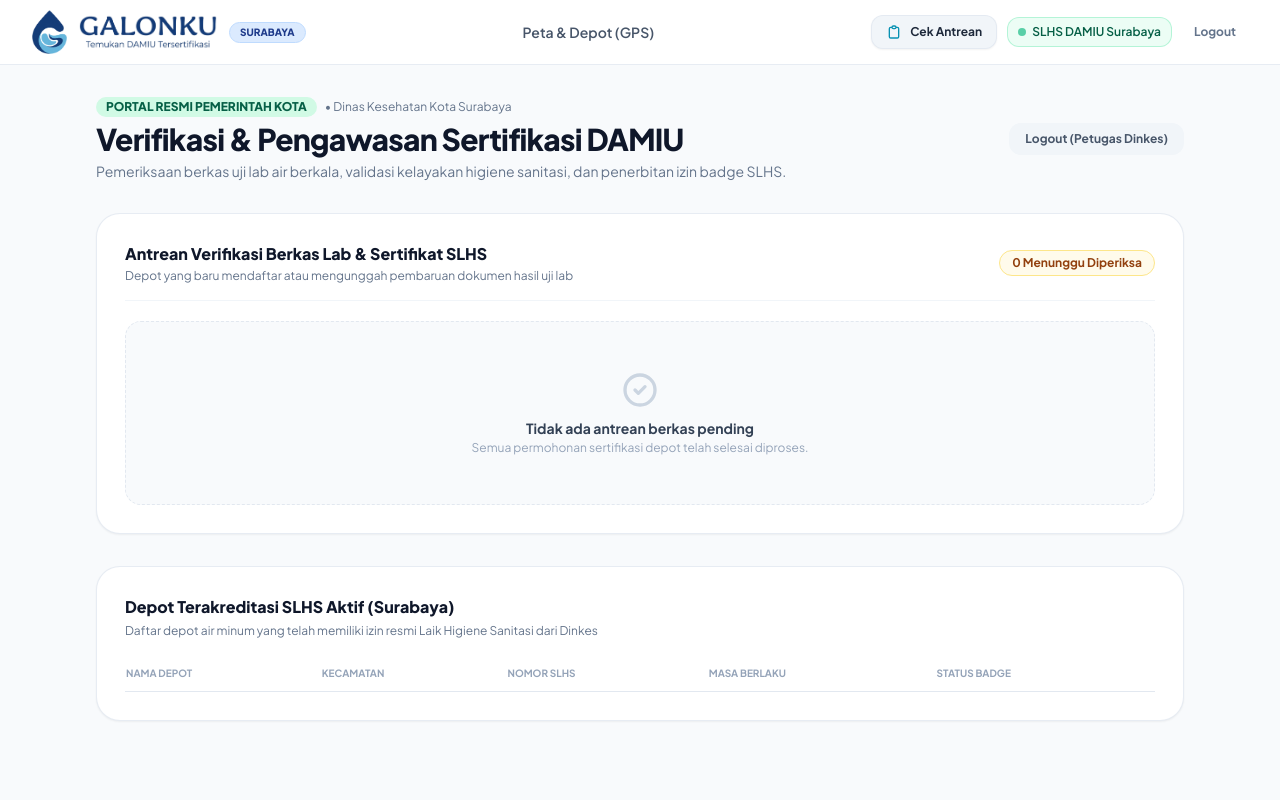
After one commit to Boozy7/PPL-Galonku, a Laravel app: page /dinkes in a window 1280 px wide. The commit adds this page. Run offline with Laravel 12, Linux system fonts and the light colour scheme; a user stored in the database is signed in; tables that the repository leaves empty hold one stand-in row (values such as "Sample post"); lists and menus that the app fills with data are empty; parts of the project's set-up code (start-up, migrations or seed data) failed here and were passed over; some libraries are stand-ins or nearby versions.

Commit message:
feat(dinkes): verifikasi dokumen uji lab dan aktivasi badge resmi SLHS (SCRUM-67)

```diff
--- /dev/null
+++ b/app/Http/Controllers/DinkesDashboardController.php
@@ -0,0 +1,59 @@
+<?php
+
+namespace App\Http\Controllers;
+
+use App\Models\Depot;
+use Illuminate\Http\Request;
+
+class DinkesDashboardController extends Controller
+{
+    /**
+     * Tampilkan Halaman Utama Verifikasi Dokumen & Pengawasan Dinkes (SCRUM-67)
+     */
+    public function index()
+    {
+        // Ambil depot yang baru daftar atau mengajukan pembaruan sertifikat lab (PROSES_RENEWAL / BELUM_TERSERTIFIKASI)
+        $pendingDepots = Depot::whereIn('certification_status', ['PROSES_RENEWAL', 'BELUM_TERSERTIFIKASI'])
+            ->orderBy('updated_at', 'desc')
+            ->get();
+
+        // Ambil depot yang sudah tersertifikasi aktif (untuk tabel monitoring)
+        $certifiedDepots = Depot::where('certification_status', 'TERSERTIFIKASI')
+            ->orderBy('updated_at', 'desc')
+            ->get();
+
+        return view('dinkes.dashboard', compact('pendingDepots', 'certifiedDepots'));
+    }
+
+    /**
+     * Setujui Permohonan Sertifikasi / Terbitkan SLHS (SCRUM-83)
+     */
+    public function approveDepot($id)
+    {
+        $depot = Depot::findOrFail($id);
+
+        $depot->update([
+            'certification_status' => 'TERSERTIFIKASI',
+            'slhs_number' => 'SLHS/SBY/' . date('Y') . '/' . str_pad($depot->id, 4, '0', STR_PAD_LEFT),
+            'expiry_date' => now()->addYears(3)->format('Y-m-d'),
+            'certificate_notes' => null,
+        ]);
+
+        return back()->with('success', "Sertifikat Laik Higiene Sanitasi (SLHS) untuk depot {$depot->name} berhasil diterbitkan!");
+    }
+
+    /**
+     * Tolak Permohonan Sertifikasi
+     */
+    public function rejectDepot(Request $request, $id)
+    {
+        $depot = Depot::findOrFail($id);
+
+        $depot->update([
+            'certification_status' => 'DITOLAK',
+            'certificate_notes' => $request->input('rejection_reason', 'Dokumen tidak memenuhi syarat.'),
+        ]);
+
+        return back()->with('error', "Pengajuan sertifikasi depot {$depot->name} ditolak.");
+    }
+}
--- a/resources/views/components/navbar.blade.php
+++ b/resources/views/components/navbar.blade.php
@@ -25,7 +25,7 @@
             <nav class="hidden md:flex items-center gap-1">
                 <a href="{{ route('depots.index') }}"
                    class="px-3.5 py-2 text-sm font-semibold rounded-xl transition-colors {{ request()->routeIs('depots.*') || request()->is('/') ? 'text-brand-700 bg-brand-50/80 font-bold' : 'text-slate-600 hover:text-slate-900 hover:bg-slate-100' }}">
-                   Peta & Depot (GPS)
+                    Peta & Depot (GPS)
                 </a>
             </nav>
 
@@ -50,7 +50,11 @@
                 </div>
 
                 @auth
-                    @if(auth()->user()->role === 'depot')
+                    @if(auth()->user()->role === 'dinkes')
+                        <a href="{{ route('dinkes.dashboard') }}" class="px-3.5 py-2 bg-emerald-700 text-white rounded-xl text-xs font-bold transition hover:bg-emerald-800 shadow-sm">
+                            Portal Dinkes
+                        </a>
+                    @elseif(auth()->user()->role === 'depot')
                         <a href="{{ route('depot.dashboard') }}" class="px-3.5 py-2 bg-brand-700 text-white rounded-xl text-xs font-bold transition hover:bg-brand-800 shadow-sm">
                             Dasbor Mitra Depot
                         </a>
@@ -65,7 +69,7 @@
                             Masuk Akun
                             <svg class="w-3 h-3" fill="none" stroke="currentColor" viewBox="0 0 24 24"><path stroke-linecap="round" stroke-linejoin="round" stroke-width="2" d="M19 9l-7 7-7-7"></path></svg>
                         </button>
-                        <!-- Dropdown: Customer & Depot -->
+                        <!-- Dropdown: Customer, Depot, & Dinkes -->
                         <div class="absolute right-0 mt-2 w-48 bg-white border border-slate-200 rounded-2xl shadow-xl opacity-0 invisible group-hover:opacity-100 group-hover:visible transition-all duration-200 transform origin-top-right z-50">
                             <div class="p-2 flex flex-col gap-1">
                                 <a href="{{ route('login') }}" class="px-3 py-2 text-xs font-bold text-slate-700 hover:bg-brand-50 hover:text-brand-700 rounded-xl transition">
@@ -73,6 +77,9 @@
                                 </a>
                                 <a href="{{ route('depot.login') }}" class="px-3 py-2 text-xs font-bold text-slate-700 hover:bg-brand-50 hover:text-brand-700 rounded-xl transition">
                                     🏢 Portal Mitra Depot
+                                </a>
+                                <a href="{{ route('dinkes.login') }}" class="px-3 py-2 text-xs font-bold text-slate-700 hover:bg-emerald-50 hover:text-emerald-700 rounded-xl transition">
+                                    🏥 Portal Dinas Kesehatan
                                 </a>
                                 <div class="border-t border-slate-100 my-1"></div>
                                 <a href="{{ route('register') }}" class="px-3 py-1.5 text-[11px] font-semibold text-slate-500 hover:text-brand-600">
--- /dev/null
+++ b/resources/views/dinkes/dashboard.blade.php
@@ -0,0 +1,163 @@
+@extends('layouts.app', ['title' => 'Portal Pengawasan Dinkes Surabaya - Galonku'])
+
+@section('content')
+<div class="max-w-6xl mx-auto px-4 sm:px-6 lg:px-8 py-8 w-full">
+
+    <!-- Header Portal Dinkes -->
+    <div class="flex flex-col sm:flex-row items-start sm:items-center justify-between gap-4 mb-8">
+        <div>
+            <div class="flex items-center gap-2 mb-1">
+                <span class="px-2.5 py-0.5 rounded-full text-xs font-extrabold bg-emerald-100 text-emerald-800">
+                    PORTAL RESMI PEMERINTAH KOTA
+                </span>
+                <span class="text-xs text-slate-500">• Dinas Kesehatan Kota Surabaya</span>
+            </div>
+            <h1 class="text-2xl sm:text-3xl font-black text-slate-900 tracking-tight">Verifikasi & Pengawasan Sertifikasi DAMIU</h1>
+            <p class="text-xs sm:text-sm text-slate-500 mt-1">
+                Pemeriksaan berkas uji lab air berkala, validasi kelayakan higiene sanitasi, dan penerbitan izin badge SLHS.
+            </p>
+        </div>
+
+        <form action="{{ route('logout') }}" method="POST">
+            @csrf
+            <button type="submit" class="px-4 py-2 bg-slate-100 hover:bg-rose-50 hover:text-rose-600 text-slate-600 rounded-xl text-xs font-bold transition">
+                Logout (Petugas Dinkes)
+            </button>
+        </form>
+    </div>
+
+    <!-- Alert Notifikasi -->
+    @if(session('success'))
+        <div class="mb-6 p-4 rounded-2xl bg-emerald-50 border border-emerald-200 text-emerald-800 text-xs sm:text-sm font-bold flex items-center gap-2">
+            <svg class="w-5 h-5 text-emerald-600 flex-shrink-0" fill="none" stroke="currentColor" viewBox="0 0 24 24"><path stroke-linecap="round" stroke-linejoin="round" stroke-width="2" d="M5 13l4 4L19 7"/></svg>
+            <span>{{ session('success') }}</span>
+        </div>
+    @endif
+    @if(session('error'))
+        <div class="mb-6 p-4 rounded-2xl bg-rose-50 border border-rose-200 text-rose-800 text-xs sm:text-sm font-bold flex items-center gap-2">
+            <svg class="w-5 h-5 text-rose-600 flex-shrink-0" fill="none" stroke="currentColor" viewBox="0 0 24 24"><path stroke-linecap="round" stroke-linejoin="round" stroke-width="2" d="M6 18L18 6M6 6l12 12"/></svg>
+            <span>{{ session('error') }}</span>
+        </div>
+    @endif
+
+    <div class="space-y-8">
+
+        <!-- 1. TABEL DAFTAR PERMOHONAN VERIFIKASI MASUK (SCRUM-67) -->
+        <div class="bg-white rounded-3xl p-6 sm:p-7 shadow-sm border border-slate-200/80">
+            <div class="flex items-center justify-between pb-4 mb-5 border-b border-slate-100">
+                <div>
+                    <h2 class="text-base font-extrabold text-slate-900">Antrean Verifikasi Berkas Lab & Sertifikat SLHS</h2>
+                    <p class="text-xs text-slate-500 mt-0.5">Depot yang baru mendaftar atau mengunggah pembaruan dokumen hasil uji lab</p>
+                </div>
+                <span class="px-3 py-1 rounded-full text-xs font-bold bg-amber-50 text-amber-800 border border-amber-200">
+                    {{ $pendingDepots->count() }} Menunggu Diperiksa
+                </span>
+            </div>
+
+            @if($pendingDepots->isEmpty())
+                <div class="text-center py-12 bg-slate-50 rounded-2xl border border-dashed border-slate-200">
+                    <svg class="w-10 h-10 text-slate-300 mx-auto mb-2" fill="none" stroke="currentColor" viewBox="0 0 24 24"><path stroke-linecap="round" stroke-linejoin="round" stroke-width="2" d="M9 12l2 2 4-4m6 2a9 9 0 11-18 0 9 9 0 0118 0z"/></svg>
+                    <p class="text-sm font-bold text-slate-700">Tidak ada antrean berkas pending</p>
+                    <p class="text-xs text-slate-400 mt-0.5">Semua permohonan sertifikasi depot telah selesai diproses.</p>
+                </div>
+            @else
+                <div class="space-y-4">
+                    @foreach($pendingDepots as $depot)
+                        <div class="p-5 rounded-2xl border border-amber-200 bg-amber-50/20 hover:bg-white transition flex flex-col lg:flex-row lg:items-center justify-between gap-5">
+                            <div class="space-y-1.5 flex-1">
+                                <div class="flex items-center gap-2 flex-wrap">
+                                    <h3 class="text-sm font-black text-slate-900">{{ $depot->name }}</h3>
+                                    <span class="text-[10px] font-bold px-2 py-0.5 rounded-full bg-amber-100 text-amber-800 border border-amber-200">
+                                        {{ $depot->certification_status === 'PROSES_RENEWAL' ? 'Pembaruan Berkas Uji Lab' : 'Permohonan Baru' }}
+                                    </span>
+                                    <span class="text-[11px] text-slate-400 font-mono">ID #{{ $depot->id }}</span>
+                                </div>
+                                <p class="text-xs text-slate-600">📍 {{ $depot->address }} (Kec. {{ $depot->district }})</p>
+
+                                <div class="flex flex-wrap gap-4 pt-1 text-[11px] text-slate-500">
+                                    <span>🔬 Lab: <strong class="text-slate-800">{{ $depot->lab_name ?? 'BBLK Surabaya' }}</strong></span>
+                                    <span>📅 Uji Terakhir: <strong class="text-slate-800">{{ $depot->last_tested_date ?? '-' }}</strong></span>
+                                    <span>📞 Kontak: <strong class="text-slate-800">{{ $depot->phone }}</strong></span>
+                                </div>
+
+                                @if($depot->certificate_notes)
+                                    <p class="text-xs text-slate-500 italic bg-white/70 p-2 rounded-xl border border-slate-100 mt-2">
+                                        "{{ $depot->certificate_notes }}"
+                                    </p>
+                                @endif
+                            </div>
+
+                            <!-- Tombol Aksi Verifikasi (Lihat Berkas, Setujui, Tolak) -->
+                            <div class="flex items-center gap-2.5 flex-shrink-0 flex-wrap">
+                                @if(!empty($depot->certificate_document_path))
+                                    <a href="{{ asset($depot->certificate_document_path) }}" target="_blank"
+                                       class="px-3.5 py-2 rounded-xl bg-slate-100 hover:bg-slate-200 text-slate-800 text-xs font-bold transition flex items-center gap-1 border border-slate-300">
+                                        <svg class="w-4 h-4 text-slate-600" fill="none" stroke="currentColor" viewBox="0 0 24 24"><path stroke-linecap="round" stroke-linejoin="round" stroke-width="2" d="M15 12a3 3 0 11-6 0 3 3 0 016 0z"/><path stroke-linecap="round" stroke-linejoin="round" stroke-width="2" d="M2.458 12C3.732 7.943 7.523 5 12 5c4.478 0 8.268 2.943 9.542 7-1.274 4.057-5.064 7-9.542 7-4.477 0-8.268-2.943-9.542-7z"/></svg>
+                                        <span>Periksa Berkas &nearr;</span>
+                                    </a>
+                                @endif
+
+                                <!-- Form ACC / Setujui SLHS (SCRUM-83) -->
+                                <form action="{{ route('dinkes.approve_depot', $depot->id) }}" method="POST">
+                                    @csrf
+                                    <button type="submit" onclick="return confirm('Apakah Anda yakin dokumen lab depot ini telah valid dan siap diterbitkan sertifikat SLHS resmi?')"
+                                            class="px-4 py-2 bg-emerald-600 hover:bg-emerald-700 text-white rounded-xl text-xs font-bold shadow-md shadow-emerald-600/20 transition flex items-center gap-1.5">
+                                        <svg class="w-4 h-4" fill="none" stroke="currentColor" viewBox="0 0 24 24"><path stroke-linecap="round" stroke-linejoin="round" stroke-width="2.5" d="M5 13l4 4L19 7"/></svg>
+                                        <span>Setujui & Terbitkan SLHS</span>
+                                    </button>
+                                </form>
+
+                                <!-- Form Tolak Verifikasi -->
+                                <form action="{{ route('dinkes.reject_depot', $depot->id) }}" method="POST" class="inline">
+                                    @csrf
+                                    <input type="hidden" name="rejection_reason" value="Dokumen hasil uji lab tidak lengkap atau parameter mikrobiologi belum memenuhi syarat baku mutu permenkes.">
+                                    <button type="submit" onclick="return confirm('Tolak pengajuan sertifikasi depot ini?')"
+                                            class="px-3 py-2 bg-rose-50 hover:bg-rose-100 text-rose-700 border border-rose-200 rounded-xl text-xs font-bold transition">
+                                        Tolak
+                                    </button>
+                                </form>
+                            </div>
+                        </div>
+                    @endforeach
+                </div>
+            @endif
+        </div>
+
+        <!-- 2. DAFTAR DEPOT YANG SUDAH TERVERIFIKASI RESMI (SAMPLE MONITORING) -->
+        <div class="bg-white rounded-3xl p-6 sm:p-7 shadow-sm border border-slate-200/80">
+            <h2 class="text-base font-extrabold text-slate-900 mb-1">Depot Terakreditasi SLHS Aktif (Surabaya)</h2>
+            <p class="text-xs text-slate-500 mb-4">Daftar depot air minum yang telah memiliki izin resmi Laik Higiene Sanitasi dari Dinkes</p>
+
+            <div class="overflow-x-auto">
+                <table class="w-full text-left text-xs">
+                    <thead>
+                        <tr class="border-b border-slate-200 text-slate-400 uppercase font-bold text-[10px]">
+                            <th class="py-2.5">Nama Depot</th>
+                            <th class="py-2.5">Kecamatan</th>
+                            <th class="py-2.5">Nomor SLHS</th>
+                            <th class="py-2.5">Masa Berlaku</th>
+                            <th class="py-2.5">Status Badge</th>
+                        </tr>
+                    </thead>
+                    <tbody class="divide-y divide-slate-100">
+                        @foreach($certifiedDepots as $cd)
+                            <tr class="hover:bg-slate-50/80 transition">
+                                <td class="py-3 font-bold text-slate-800">{{ $cd->name }}</td>
+                                <td class="py-3 text-slate-500">{{ $cd->district }}</td>
+                                <td class="py-3 font-mono font-semibold text-slate-700">{{ $cd->slhs_number ?? '-' }}</td>
+                                <td class="py-3 text-emerald-700 font-semibold">{{ $cd->expiry_date ?? 'Aktif s/d 2029' }}</td>
+                                <td class="py-3">
+                                    <span class="inline-flex items-center gap-1 px-2.5 py-0.5 rounded-full text-[10px] font-bold bg-emerald-100 text-emerald-800">
+                                        ✓ Badge SLHS Aktif
+                                    </span>
+                                </td>
+                            </tr>
+                        @endforeach
+                    </tbody>
+                </table>
+            </div>
+        </div>
+
+    </div>
+</div>
+@endsection
--- a/routes/web.php
+++ b/routes/web.php
@@ -3,6 +3,7 @@
 use App\Http\Controllers\AuthController;
 use App\Http\Controllers\DepotController;
 use App\Http\Controllers\DepotDashboardController;
+use App\Http\Controllers\DinkesDashboardController;
 use App\Http\Controllers\OrderController;
 use App\Http\Controllers\ReviewController;
 use Illuminate\Support\Facades\Route;
@@ -20,15 +21,16 @@ Route::get('/depots/{slug}', [DepotController::class, 'show'])->name('depots.sho
 Route::get('/api/depots', [DepotController::class, 'apiDepots'])->name('api.depots');
 Route::post('/depots/{id}/reviews', [ReviewController::class, 'store'])->name('reviews.store');
 
-// Pemesanan Refill Pickup & Antrean
+// Pemesanan Refill Pickup & Pelacakan Antrean (SCRUM-62)
 Route::get('/antrean', [OrderController::class, 'index'])->name('orders.index');
 Route::get('/orders', [OrderController::class, 'index']);
 Route::get('/order/{depotId}', [OrderController::class, 'create'])->name('orders.create');
 Route::post('/order', [OrderController::class, 'store'])->name('orders.store');
 Route::get('/order/track/{orderNumber}', [OrderController::class, 'track'])->name('orders.track');
+Route::get('/api/orders/{orderNumber}/status', [OrderController::class, 'checkStatus'])->name('api.orders.status');
 Route::post('/order/track/{orderNumber}/advance', [OrderController::class, 'advanceStatus'])->name('orders.advance');
 
-// Autentikasi Customer & Mitra Depot
+// Autentikasi Customer, Mitra Depot, & Dinkes
 Route::get('/login', [AuthController::class, 'showUserLogin'])->name('login');
 Route::get('/register', [AuthController::class, 'showUserRegister'])->name('register');
 Route::post('/register', [AuthController::class, 'registerUser'])->name('register.submit');
@@ -36,6 +38,9 @@ Route::post('/register', [AuthController::class, 'registerUser'])->name('registe
 Route::get('/depot/login', [AuthController::class, 'showDepotLogin'])->name('depot.login');
 Route::get('/depot/register', [AuthController::class, 'showDepotRegister'])->name('depot.register');
 Route::post('/depot/register', [AuthController::class, 'registerDepot'])->name('depot.register.submit');
+
+// Route Login Dinkes (SCRUM-67)
+Route::get('/dinkes/login', [AuthController::class, 'showDinkesLogin'])->name('dinkes.login');
 
 Route::post('/authenticate', [AuthController::class, 'authenticate'])->name('authenticate');
 Route::post('/logout', [AuthController::class, 'logout'])->name('logout');
@@ -48,10 +53,10 @@ Route::middleware(['auth', 'role:depot'])->prefix('depot')->name('depot.')->grou
     Route::post('/order/{id}/status', [DepotDashboardController::class, 'updateOrderStatus'])->name('update_order_status');
     Route::post('/order/{id}/finish', [DepotDashboardController::class, 'finishOrder'])->name('finish_order');
 
-    // SCRUM-65: Upload Sertifikat & Hasil Lab (Punya Zidane)
+    // SCRUM-65: Upload Sertifikat & Hasil Lab
     Route::post('/cert/upload', [DepotDashboardController::class, 'uploadCert'])->name('upload_cert');
 
-    // SCRUM-66: Ekspor Rekapitulasi Laporan CSV (Punya Zidane)
+    // SCRUM-66: Ekspor Rekapitulasi Laporan CSV
     Route::get('/report/export', [DepotDashboardController::class, 'exportReport'])->name('report.export');
 
     // Manajemen Produk
@@ -59,3 +64,10 @@ Route::middleware(['auth', 'role:depot'])->prefix('depot')->name('depot.')->grou
     Route::put('/products/{id}', [DepotDashboardController::class, 'updateProduct'])->name('products.update');
     Route::delete('/products/{id}', [DepotDashboardController::class, 'deleteProduct'])->name('products.destroy');
 });
+
+// Portal Pengawasan & Verifikasi Dinkes (SCRUM-67)
+Route::middleware(['auth', 'role:dinkes'])->prefix('dinkes')->name('dinkes.')->group(function () {
+    Route::get('/', [DinkesDashboardController::class, 'index'])->name('dashboard');
+    Route::post('/depot/{id}/approve', [DinkesDashboardController::class, 'approveDepot'])->name('approve_depot');
+    Route::post('/depot/{id}/reject', [DinkesDashboardController::class, 'rejectDepot'])->name('reject_depot');
+});
```
Also changed, not shown: app/Http/Controllers/AuthController.php (+10 -0 lines), app/Http/Controllers/OrderController.php (+36 -7 lines), database/seeders/DatabaseSeeder.php (+12 -0 lines), resources/views/orders/track.blade.php (+95 -90 lines), tests/Feature/ExampleTest.php (+3 -4 lines), 1 other file.
